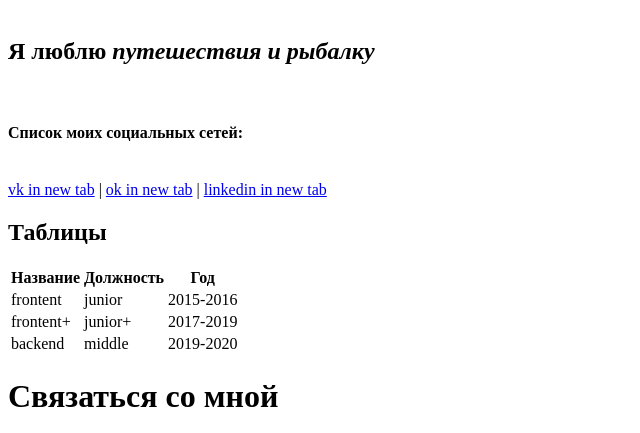
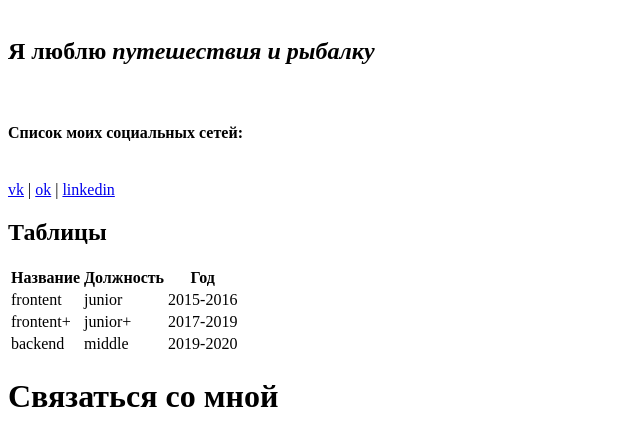
Before and after one commit to AleksSiv/resum, a plain HTML site: page index.html in a window 1280 px wide. Shown: the part 358-791 px from the top of the page, without its empty margins (0-640 px from the left). Drawn offline with Linux system fonts and the light colour scheme.

Commit message:
Update index.html

```diff
--- a/index.html
+++ b/index.html
@@ -25,11 +25,11 @@
 
 
 
-    <a href="https://vk.com/" target="_blank">vk in new tab</a>
+    <a href="https://vk.com/" target="_blank">vk</a>
     |
-    <a href="https://ok.ru/" target="_blank">ok in new tab</a>
+    <a href="https://ok.ru/" target="_blank">ok</a>
     |
-    <a href="https://www.linkedin.com/" target="_blank">linkedin in new tab</a>
+    <a href="https://www.linkedin.com/" target="_blank">linkedin</a>
 
     <h2>Таблицы</h2>
 
```
